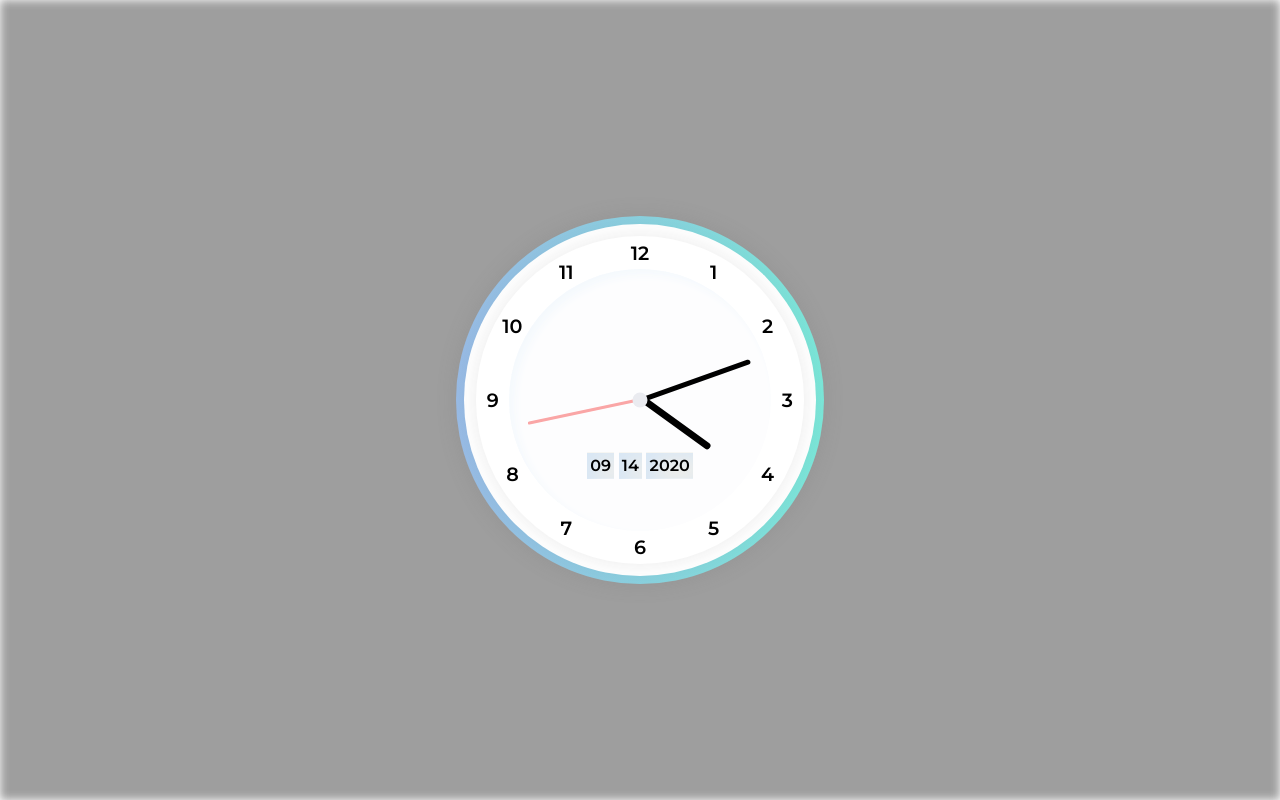
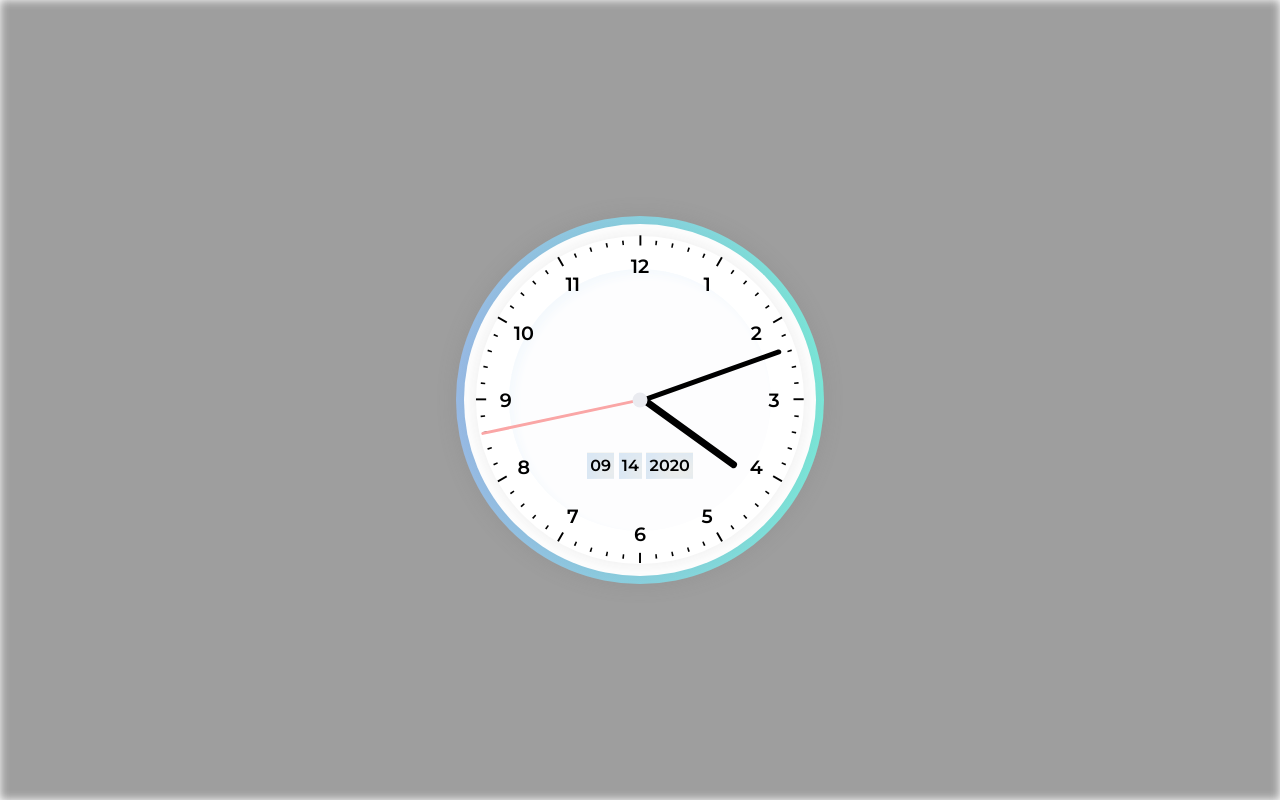
Before and after one commit to connieyu18/anaplan, a plain HTML site: page index.html in a window 1280 px wide. Drawn offline with Linux system fonts and the light colour scheme.

Commit message:
added clock ticks

```diff
--- a/css/styles.css
+++ b/css/styles.css
@@ -12,7 +12,6 @@
   width: 100vw;
   height: 100vh;
   overflow: hidden;
-  background-size: cover;
 }
 .background-img {
   width: 100vw;
@@ -20,7 +19,6 @@
   position: absolute;
   filter: blur(5px);
   z-index: -100;
-  /* opacity: 0.8; */
 }
 .clock-wrapper {
   background-color: white;
@@ -90,17 +88,17 @@
 .hour {
   background-color: black;
   width: 7px;
-  height: 25%;
+  height: 35%;
 }
 
 .minute {
   background-color: black;
   width: 4.5px;
-  height: 35%;
+  height: 45%;
 }
 .second {
   width: 3px;
-  height: 35%;
+  height: 50%;
   background-color: #faa6a6;
   border-top-left-radius: 20px;
   border-top-right-radius: 20px;
@@ -115,7 +113,12 @@
   justify-content: center;
   align-items: center;
 }
-
+.clock-wrapper .tick {
+  width: 100%;
+  height: 100%;
+  position: absolute;
+  text-align: center;
+}
 .date {
   position: absolute;
   top: 70%;
--- a/js/AnimateHand.js
+++ b/js/AnimateHand.js
@@ -51,7 +51,6 @@ class AnimateHand {
 
     if (Math.floor(this.animateUnit) === this.endUnit) {
       // target reached, disable timer
-      console.log("animation stopped");
       clearInterval(this.animationTimer);
       this.animationTimer = null;
       this.animateUnit = this.endUnit;
@@ -65,6 +64,6 @@ class AnimateHand {
   // updates the hand on screen
   draw() {
     let ratio = this.animateUnit / this.totalUnits;
-    this.element.style.setProperty("--rotation", ratio * 360);
+    this.element.style.transform = `rotate(${ratio * 360}deg)`;
   }
 }
--- a/js/Clock.js
+++ b/js/Clock.js
@@ -28,13 +28,26 @@ class Clock {
   }
 
   setNumbers() {
-    let radius = 45;
+    let radius = 41;
     for (var i = 0; i < 12; i++) {
       let deg = i * 30 - 60;
       //covert degree to radian
       let x = Math.cos((deg * Math.PI) / 180) * radius;
       let y = Math.sin((deg * Math.PI) / 180) * radius;
       number[i].style.transform = `translate(${x}%,${y}%)`;
+    }
+  }
+
+  setTicks() {
+    for (var i = 0; i < 60; i++) {
+      let deg = i * 6;
+      var verticalLine = "\u2575";
+      var tick = document.createElement("span");
+      tick.appendChild(document.createTextNode("'"));
+      tick.classList.add("tick");
+      clock.appendChild(tick);
+      tick.style.transform = `rotate(${deg}deg)`;
+      i % 5 === 0 ? (tick.textContent = verticalLine) : "";
     }
   }
 
@@ -52,5 +65,6 @@ class Clock {
     setInterval(() => self.showTime(), this.updateInterval);
     this.showTime();
     this.showDate();
+    this.setTicks();
   }
 }
--- a/js/script.js
+++ b/js/script.js
@@ -6,8 +6,12 @@ const month = document.querySelector(".month");
 const day = document.querySelector(".day");
 const year = document.querySelector(".year");
 const backgroundImage = document.querySelector(".container");
+const clock = document.querySelector(".clock-wrapper");
+const imageCanvas = document.querySelector(".background-img");
+const ticks = document.querySelectorAll(".tick");
 
-const imageCanvas = document.querySelector(".background-img");
+const clockInstance = new Clock();
+window.onload = clockInstance.start();
 
 {
   // set canvas dpi
@@ -24,30 +28,10 @@ const imageCanvas = document.querySelector(".background-img");
   imageCanvas.setAttribute("width", style_width * dpi);
 }
 
-const clock = new Clock();
-window.onload = clock.start();
-
-// const setBackgroundImage = () => {
-//   const setImg = () => {
-//     backgroundImage.attr.src = "https://source.unsplash.com/random/";
-//   };
-//   setInterval(() => setImg(), 1000);
-// };
-
-// setBackgroundImage();
-
-// control the auto refresh rate -> 1000 = 1 second
+// control the auto refresh rate -> 1000 = 1 second`
 var refreshRate = 5000; // 10 seconds
 
-let refreshFunc = function () {
-  //backgroundImage.style.backgroundImage =
-  //  "url(https://source.unsplash.com/random/)";
-
-  // window.location.reload();
-
-  // create new image object every iteration to force url reload
-  //testImage.src = "https://source.unsplash.com/random/#" + new Date().getTime();
-
+let refreshFunc = () => {
   let imageObject = new Image();
   imageObject.onload = () => {
     // draw to canvas
@@ -69,10 +53,3 @@ refreshFunc();
 
 // Automatically reload the browser
 setInterval(refreshFunc, refreshRate);
-
-// Hide the images on load
-// backgroundImage.style.display = "none";
-
-// Get a random image from Unsplash and fade it in on load
-//backgroundImage.style.backgroundImage =
-//  "url(https://source.unsplash.com/random/)";
```
